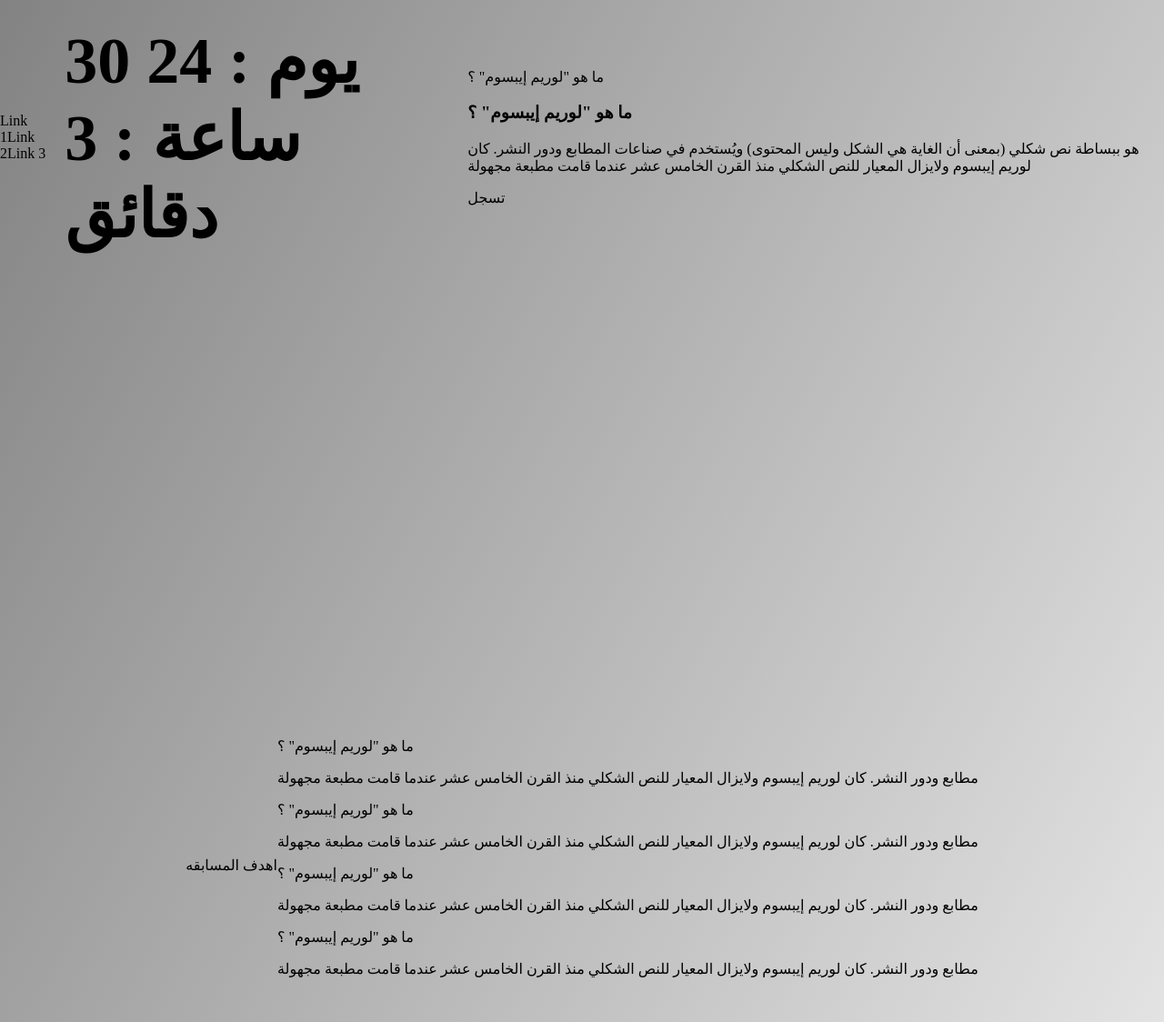
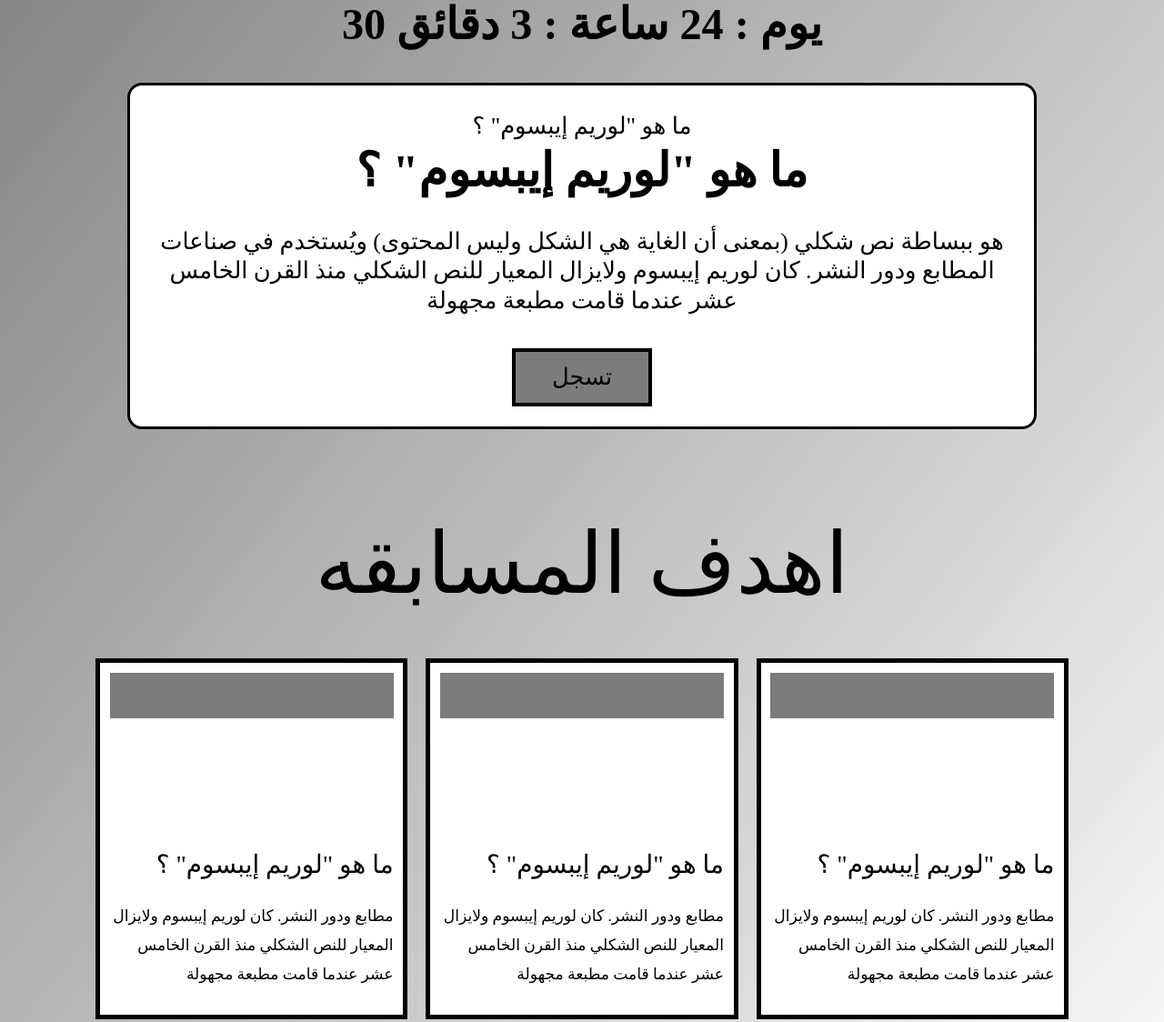
Before and after one commit to AOU-Hackathon-AI-Team/landingpage-aou-ai, a website: page src/app/index.html in a window 1280 px wide. Shown: the part 249-1373 px from the top of the page at 91% size. Drawn offline with nearby package versions, Linux system fonts and the light colour scheme.

Commit message:
pause: stop at prizes seciton

```diff
--- a/src/app/index.html
+++ b/src/app/index.html
@@ -82,6 +82,8 @@
           }
         }
       }
+
+
   </style>
 </head>
 
@@ -146,9 +148,17 @@
 
    </div>
   </section>
-  <section class=" w-100vw h-100vh">
-    <h1 class="header1 testSeciton">تجربه</h1>
-  </section>
+  <!-- <section class=" w-100vw h-100vh">
+    <header>
+      الجوائز
+    </header>
+
+    <div class="">
+
+
+    </div>
+
+  </section> -->
 
 </div>
 </body>
--- a/src/app/index.windi.css
+++ b/src/app/index.windi.css
@@ -6,14 +6,41 @@
   --tw-gradient-stops: var(--tw-gradient-from), var(--tw-gradient-to, rgba(255, 255, 255, 0));
   --tw-gradient-to: rgba(124, 124, 124, var(--tw-to-opacity, 1));
 }
-.header1 {
+.flex {
+  display: -webkit-box;
+  display: -ms-flexbox;
+  display: -webkit-flex;
+  display: flex;
+}
+.justify-center {
+  -webkit-box-pack: center;
+  -ms-flex-pack: center;
+  -webkit-justify-content: center;
+  justify-content: center;
+}
+.font-f0 {
   font-family: Raqami;
-  font-weight: 700;
-  font-size: 7rem;
-  line-height: 1;
 }
 .h-100vh {
   height: 100vh;
+}
+.mt-14rem {
+  margin-top: 14rem;
+}
+.text-center {
+  text-align: center;
+}
+.w-100vw {
+  width: 100vw;
+}
+@media (min-width: 0px) and (max-width:  640px) {
+  .sm\:mt-6rem {
+    margin-top: 6rem;
+  }
+}
+html {
+  font-size: 67%;
+  line-height: 1;
 }
 body {
   overflow-y: hidden;
@@ -23,14 +50,14 @@ section {
   display: -ms-flexbox;
   display: -webkit-flex;
   display: flex;
-  -webkit-box-align: center;
-  -ms-flex-align: center;
-  -webkit-align-items: center;
-  align-items: center;
-  -webkit-box-pack: center;
-  -ms-flex-pack: center;
-  -webkit-justify-content: center;
-  justify-content: center;
+  -webkit-box-orient: vertical;
+  -webkit-box-direction: normal;
+  -ms-flex-direction: column;
+  -webkit-flex-direction: column;
+  flex-direction: column;
+}
+h2 {
+  font-size: clamp(2rem, 20vw, 4.5rem);
 }
 .testSeciton {
   --tw-border-opacity: 1;
@@ -38,3 +65,165 @@ section {
   border-style: solid;
   border-width: 1rem;
 }
+.wrapper {
+  margin-left: auto;
+  margin-right: auto;
+  max-width: 1000px;
+  width: 100%;
+}
+@media (min-width: 0px) and (max-width:  640px) {
+  .wrapper {
+    max-width: 90%;
+  }
+}
+.header {
+  display: -webkit-box;
+  display: -ms-flexbox;
+  display: -webkit-flex;
+  display: flex;
+  -webkit-box-align: center;
+  -ms-flex-align: center;
+  -webkit-align-items: center;
+  align-items: center;
+  font-family: 'Press Start 2P';
+  margin-top: 2rem;
+  grid-gap: 2rem;
+  gap: 2rem;
+}
+.header .logo {
+  --tw-bg-opacity: 1;
+  background-color: rgba(107, 114, 128, var(--tw-bg-opacity));
+  height: 80px;
+  width: 200px;
+}
+.header span {
+  margin-left: 20px;
+  margin-right: 20px;
+}
+.header a {
+  font-size: 2.6rem;
+  line-height: 1;
+}
+.conent_card {
+  --tw-bg-opacity: 1;
+  background-color: rgba(255, 255, 255, var(--tw-bg-opacity));
+  border-radius: 1.5rem;
+  border-style: solid;
+  border-width: 3px;
+  padding: 2rem;
+  padding-top: 3rem;
+  text-align: center;
+  display: -webkit-box;
+  display: -ms-flexbox;
+  display: -webkit-flex;
+  display: flex;
+  -webkit-box-orient: vertical;
+  -webkit-box-direction: normal;
+  -ms-flex-direction: column;
+  -webkit-flex-direction: column;
+  flex-direction: column;
+  grid-gap: 1rem;
+  gap: 1rem;
+}
+.conent_card div {
+  font-family: Raqami;
+  font-size: 2.4rem;
+  line-height: 1;
+}
+.conent_card h3 {
+  font-family: Raqami;
+  font-size: 4.8rem;
+  line-height: 1;
+  margin-top: 0px;
+  margin-bottom: 0px;
+}
+.conent_card p {
+  font-family: Raqami;
+  font-size: 2.4rem;
+  line-height: 1;
+  line-height: 3rem;
+  text-align: center;
+}
+.btn {
+  --tw-bg-opacity: 1;
+  background-color: rgba(124, 124, 124, var(--tw-bg-opacity));
+  border-style: solid;
+  border-width: 4px;
+  font-size: 2.4rem;
+  line-height: 1;
+  line-height: 3rem;
+  padding-top: 12px;
+  padding-bottom: 12px;
+  padding-left: 40px;
+  padding-right: 40px;
+}
+header {
+  font-family: Raqami;
+  font-size: 8.7rem;
+  line-height: 1;
+  line-height: 3rem;
+  margin-top: 5rem;
+  text-align: center;
+}
+.goals {
+  display: -webkit-box;
+  display: -ms-flexbox;
+  display: -webkit-flex;
+  display: flex;
+  -ms-flex-wrap: wrap;
+  -webkit-flex-wrap: wrap;
+  flex-wrap: wrap;
+  -webkit-box-pack: center;
+  -ms-flex-pack: center;
+  -webkit-justify-content: center;
+  justify-content: center;
+  font-family: Raqami;
+  margin-top: auto;
+  margin-bottom: auto;
+  grid-gap: 20px;
+  gap: 20px;
+}
+.goals .card {
+  --tw-bg-opacity: 1;
+  background-color: rgba(255, 255, 255, var(--tw-bg-opacity));
+  border-style: solid;
+  border-width: 5px;
+  display: -webkit-box;
+  display: -ms-flexbox;
+  display: -webkit-flex;
+  display: flex;
+  -webkit-box-orient: vertical;
+  -webkit-box-direction: normal;
+  -ms-flex-direction: column;
+  -webkit-flex-direction: column;
+  flex-direction: column;
+  max-height: 366px;
+  max-width: 312px;
+  padding: 1rem;
+  grid-gap: 10px;
+  gap: 10px;
+  -ms-flex-wrap: wrap;
+  -webkit-flex-wrap: wrap;
+  flex-wrap: wrap;
+  height: 100%;
+  text-align: right;
+  width: 100%;
+}
+.goals .card .img {
+  --tw-bg-opacity: 1;
+  background-color: rgba(124, 124, 124, var(--tw-bg-opacity));
+  height: 50px;
+  width: 100%;
+}
+.goals .card .label {
+  font-size: 2.6rem;
+  line-height: 1;
+  line-height: 2.6rem;
+  margin-top: auto;
+}
+.goals .card p {
+  font-size: 1.6rem;
+  line-height: 1;
+  line-height: 3rem;
+  text-align: right;
+}
```
